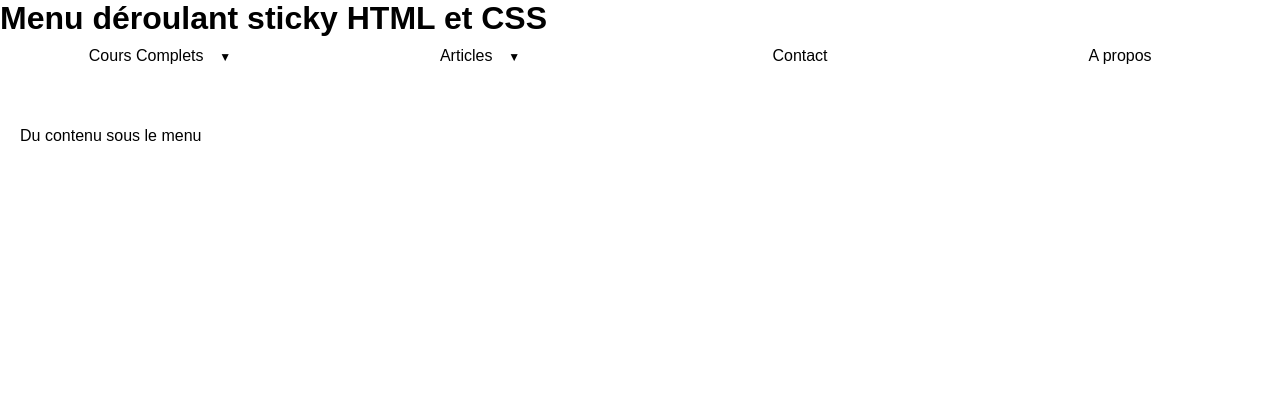
After one commit to hard-tech/my-web-site, a PHP site: page /-.html in a window 1280 px wide. The commit adds this page. Shown: the top 420 px of the page. Run offline with PHP 8.4, Linux system fonts and the light colour scheme.

Commit message:
Add files via upload

```diff
--- /dev/null
+++ b/-.html
@@ -0,0 +1,116 @@
+<!DOCTYPE html>
+<html lang="en">
+<head>
+    <meta charset="UTF-8">
+    <meta http-equiv="X-UA-Compatible" content="IE=edge">
+    <meta name="viewport" content="width=device-width, initial-scale=1.0">
+    <title>Document</title>
+</head>
+<body>
+    <h1>Menu déroulant sticky HTML et CSS</h1>
+<nav>
+  <ul>
+    <li class="deroulant"><a href="#">Cours Complets &ensp;</a>
+      <ul class="sous">
+        <li><a href="#">Cours HTML et CSS</a></li>
+        <li><a href="#">Cours JavaScript</a></li>
+        <li><a href="#">Cours PHP et MySQL</a></li>
+      </ul>
+    </li>
+    <li class="deroulant"><a href="#">Articles &ensp;</a>
+      <ul class="sous">
+        <li><a href="#">CSS display</a></li>
+        <li><a href="#">CSS position</a></li>
+        <li><a href="#">CSS float</a></li>
+      </ul>
+    </li>
+    <li><a href="#">Contact</a></li>
+    <li><a href="#">A propos</a></li>
+  </ul>
+</nav>
+
+<div class="conteneur">
+  <p>Du contenu sous le menu</p>
+</div>
+</body>
+<style>
+    /*Reset CSS*/
+*{
+    margin: 0px;
+    padding: 0px;
+    font-family: Avenir, sans-serif;
+}
+
+nav{
+    width: 100%;
+    margin: 0 auto;
+    background-color: white;
+    position: sticky;
+    top: 0px;
+}
+
+nav ul{
+    list-style-type: none;
+}
+
+nav ul li{
+    float: left;
+    width: 25%;
+    text-align: center;
+    position: relative;
+}
+
+nav ul::after{
+    content: "";
+    display: table;
+    clear: both;
+}
+
+nav a{
+    display: block;
+    text-decoration: none;
+    color: black;
+    border-bottom: 2px solid transparent;
+    padding: 10px 0px;
+}
+
+nav a:hover{
+    color: orange;
+    border-bottom: 2px solid gold;
+}
+
+.sous{
+    display: none;
+    box-shadow: 0px 1px 2px #CCC;
+    background-color: white;
+    position: absolute;
+    width: 100%;
+    z-index: 1000;
+}
+nav > ul li:hover .sous{
+    display: block;
+}
+.sous li{
+    float: none;
+    width: 100%;
+    text-align: left;
+}
+.sous a{
+    padding: 10px;
+    border-bottom: none;
+}
+.sous a:hover{
+    border-bottom: none;
+    background-color: RGBa(200,200,200,0.1);
+}
+.deroulant > a::after{
+    content:" ▼";
+    font-size: 12px;
+}
+
+.conteneur{
+  margin: 50px 20px;
+  height: 1500px;
+}
+</style>
+</html>
```
Also changed, not shown: Site web.html (+7 -1 lines), about.html (+7 -1 lines), contact.html (+15 -6 lines), index.html (+7 -1 lines), login.html (+7 -1 lines), login.php (+7 -1 lines), recrutement.html (added, +60 -0 lines), sign-in.html (+7 -1 lines), sign-in.php (+7 -1 lines), style-home.css (+8 -2 lines).
